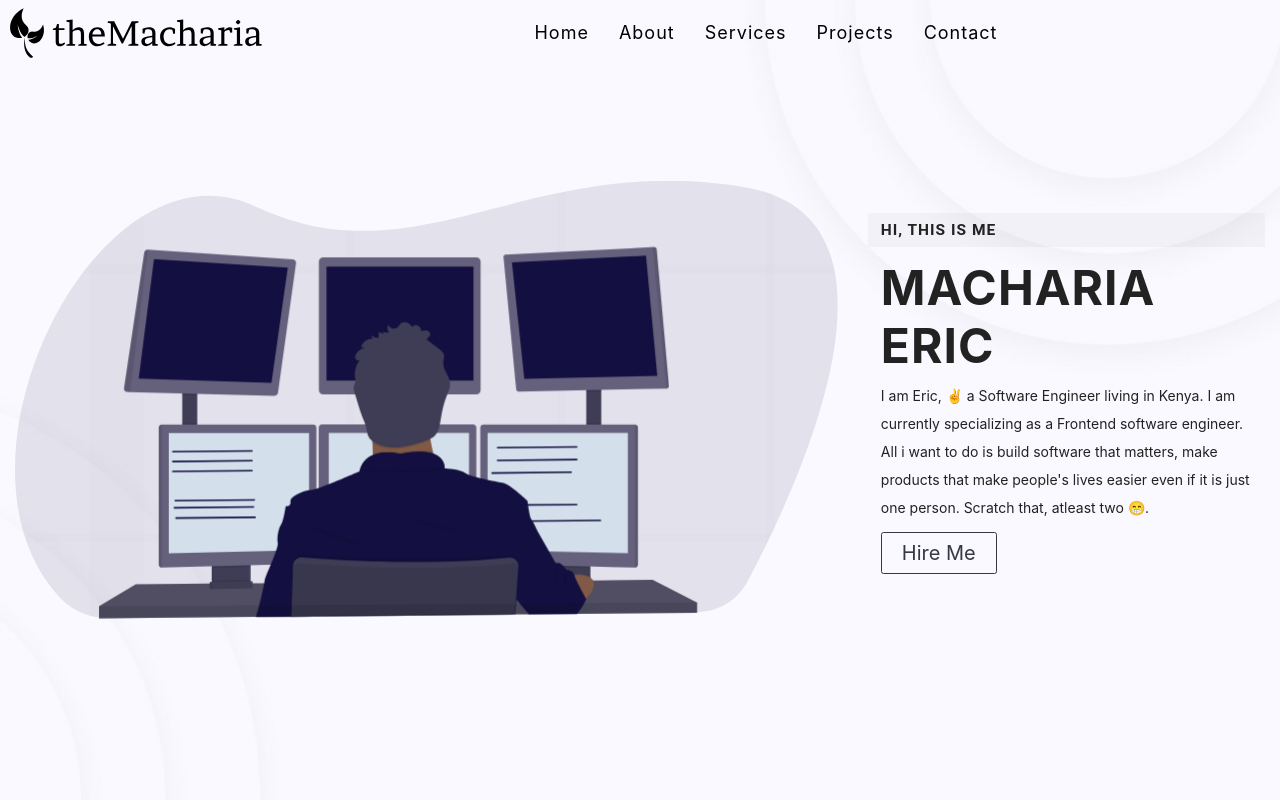
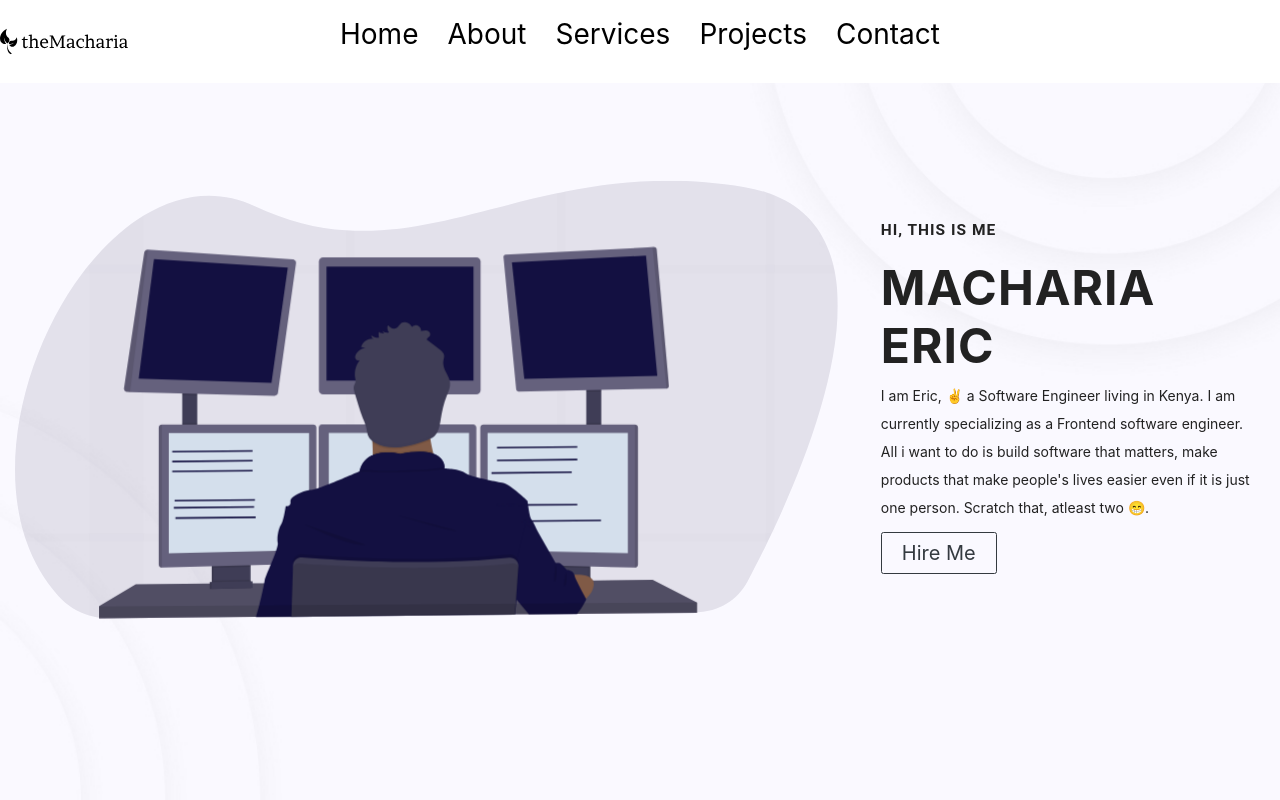
Before and after one commit to The-macharia/react-portfolio, a React (Create React App) app: page / in a window 1280 px wide. Shown: the top 800 px of the page. Built offline with nearby package versions, Linux system fonts and the light colour scheme.

Commit message:
feat: add and style new navbar

```diff
--- a/src/App.js
+++ b/src/App.js
@@ -103,6 +103,23 @@ class App extends Component {
         },
       },
     ],
+    isCollapsed: false,
+  };
+
+  collapseToggler = () => {
+    this.setState({ isCollapsed: !this.state.isCollapsed });
+    console.log(this.state.isCollapsed);
+    const collapsible = document.getElementById("collapse");
+    collapsible.style.height = "auto"
+      ? this.state.isCollapsed
+      : (collapsible.style.height = "auto");
+  };
+
+  hoverToggle = (e) => {
+    const marker = document.querySelector("#marker");
+
+    marker.style.left = e.target.offsetLeft + "px";
+    marker.style.width = e.target.offsetWidth + 30 + "px";
   };
 
   hideBackdropToggler = () =>
@@ -115,7 +132,12 @@ class App extends Component {
           <Backdrop clicked={this.hideBackdropToggler} />
         )}
 
-        <Header links={this.state.links} clicked={this.hideBackdropToggler} />
+        <Header
+          links={this.state.links}
+          clicked={this.hideBackdropToggler}
+          hoverToggle={(e) => this.hoverToggle(e)}
+          collapse={() => this.collapseToggler()}
+        />
         <main>
           <About
             about={this.state.about}
@@ -138,21 +160,7 @@ class App extends Component {
               justify-content: center;
               align-items: center;
             }
-            #about {
-              position: relative;
-            }
-            h1 {
-              font-weight: bold;
-              letter-spacing: 0.1rem;
-              color: #222;
-            }
-            h5 {
-              backgroud-color: transparent !important;
-              font-weight: bold;
-              font-family: "Roboto", sans-serif;
-              letter-spacing: 0.1rem;
-              font-size: 1.55rem;
-            }
+
             .invalid {
               border-bottom: 1.5px solid red !important;
               &:hover {
--- a/src/components/Card.js
+++ b/src/components/Card.js
@@ -26,8 +26,7 @@ export const ServicesCard = (props) => (
   </div>
 );
 
-export const ProjectCard = (props) => {
-  return (
+export const ProjectCard = (props) => (
   <div className="project__card">
     <div className="project__face project__face--face1">
       <div className="content">
@@ -51,4 +50,3 @@ export const ProjectCard = (props) => {
     </div>
   </div>
 );
-};
--- a/src/components/Navigation/Links.js
+++ b/src/components/Navigation/Links.js
@@ -19,22 +19,8 @@ const Links = (props) => {
     alignItems: "center",
   };
 
-  const marker = document.querySelector(".marker");
-  const links = document.querySelectorAll(".navbar-nav a");
-
-  const indicator = (e) => {
-    marker.style.left = e.offsetLeft + "px";
-    marker.style.width = e.offsetWidth + "px";
-  };
-
-  links.forEach((link) =>
-    link.addEventListener("mouseover", (e) => indicator(e.target))
-  );
-
   return (
     <UL className="navbar-nav" style={ulStyles}>
-      <div className="marker"></div>
-
       {props.links.map((link) => (
         <li className="nav-item active" key={link}>
           <a
@@ -51,3 +37,11 @@ const Links = (props) => {
 };
 
 export default Links;
+
+export const NLink = (props) => (
+  <li className="nav__item" onMouseOver={props.hoverToggle}>
+    <a href={`#${props.title}`} className="nav__link">
+      {props.title}
+    </a>
+  </li>
+);
--- a/src/components/Navigation/Nav.js
+++ b/src/components/Navigation/Nav.js
@@ -1,6 +1,6 @@
 import React from "react";
 import MenuIcon from "@material-ui/icons/Menu";
-import Link from "./Links";
+import Link, { NLink } from "./Links";
 import { Button } from "@material-ui/core";
 import { ReactComponent as Logo } from "../../assets/logo.svg";
 
@@ -24,11 +24,14 @@ const Nav = (props) => {
 
   return (
     <nav className="navbar navbar-expand-sm fixed-top w-100" style={styles}>
-      <a className="navbar-brand mr-auto" href="/">
+      <a
+        className="navbar-brand mr-auto"
+        href="/"
+        onmouseover={props.hoverToggle}
+      >
         <Logo />
       </a>
       <Button
-        // style={{ color: "#04091e", backgroundColor: "#8e701d" }}
         className="navbar-toggler"
         type="button"
         data-toggle="collapse"
@@ -53,3 +56,22 @@ const Nav = (props) => {
 };
 
 export default Nav;
+
+export const Navbar = (props) => (
+  <nav className="nav">
+    <div className="nav__brand">
+      <Logo />
+    </div>
+
+    <div className="nav__hamburger" onClick={props.collapse}></div>
+    <div id="marker"></div>
+
+    <div className="nav__collapse" id="collapse">
+      <ul className="nav__ul">
+        {props.links.map((link) => (
+          <NLink hoverToggle={props.hoverToggle} key={link} title={link} />
+        ))}
+      </ul>
+    </div>
+  </nav>
+);
--- a/src/containers/Header.js
+++ b/src/containers/Header.js
@@ -1,5 +1,5 @@
 import React from "react";
-import Nav from "../components/Navigation/Nav";
+import Nav, { Navbar } from "../components/Navigation/Nav";
 import "bootstrap/dist/css/bootstrap.css";
 import Image from "../assets/wave.jpg";
 import Card from "../components/Card";
@@ -12,10 +12,18 @@ const Header = (props) => {
     backgroundPosition: "right",
     width: "100% !important",
   };
+  {
+    /* <Nav links={props.links} clicked={props.clicked} /> */
+  }
   return (
     <header id="home" style={styles}>
       <div className="container-fluid d-flex flex-column justify-content-center">
-        <Nav links={props.links} clicked={props.clicked} />
+        <Navbar
+          hoverToggle={props.hoverToggle}
+          links={props.links}
+          collapse={props.collapse}
+        />
+
         <div className="row align-items-center justify-content-center">
           <div className="col-md-6 col-lg-8 col-sm-12 svg-box">
             <ReactImage />
--- a/src/scss/_base.scss
+++ b/src/scss/_base.scss
@@ -28,3 +28,20 @@ html {
 .container {
   position: relative;
 }
+.col-12,
+.col-4 {
+  @include flex-props;
+}
+
+h1 {
+  font-weight: bold;
+  letter-spacing: 0.1rem;
+  color: $color-dark;
+}
+h5 {
+  background-color: transparent !important;
+  font-weight: bold;
+  font-family: "Roboto", sans-serif;
+  letter-spacing: 0.1rem;
+  font-size: 1.55rem;
+}
--- a/src/scss/_components.scss
+++ b/src/scss/_components.scss
@@ -101,7 +101,8 @@
   }
 }
 
-//////////////////////////SERVICE CARD//////////////
+////////////////////////// SERVICE CARD//////////////
+
 .services {
   width: 100%;
   position: relative;
@@ -178,3 +179,124 @@
     top: -140px;
   }
 }
+
+////////////////////////// NAVIGATION BAR //////////////
+.nav {
+  width: 100%;
+  position: fixed;
+  top: 0;
+  left: 0;
+  background: $color-white;
+  margin: 0;
+  padding: 2rem;
+  z-index: 1000;
+
+  @include flex-props;
+
+  @include respond(tab-port) {
+    flex-direction: column;
+    background: $color-primary-light;
+    color: $color-white;
+  }
+
+  &__brand {
+    width: 20%;
+    position: absolute;
+    left: 0;
+    top: 0;
+    height: 100%;
+
+    @include respond(tab-port) {
+      width: 100%;
+      padding: 1rem 0;
+      z-index: 100;
+    }
+
+    svg {
+      width: 50%;
+      height: auto;
+      height: 100%;
+    }
+  }
+  &__hamburger {
+    display: none;
+
+    @include respond(tab-port) {
+      @include flex-props;
+      width: 3.5rem;
+      height: 3.5rem;
+      border-radius: 50%;
+      position: absolute;
+      right: 2rem;
+      top: 2rem;
+      background: #ff0057;
+    }
+  }
+
+  &__collapse {
+    width: 50%;
+    transition: all 0.3s;
+
+    @include respond(tab-port) {
+      margin-top: 3rem;
+      width: 100%;
+      height: 0;
+    }
+  }
+
+  &__ul {
+    list-style: none;
+    display: flex;
+    align-items: center;
+    justify-content: space-between;
+    width: 100%;
+
+    @include respond(tab-port) {
+      flex-direction: column;
+    }
+  }
+  &__item {
+    margin: 0 1rem;
+
+    @include respond(tab-port) {
+      width: 100%;
+      margin: 1rem 0;
+      @include flex-props;
+    }
+  }
+
+  &__link {
+    position: relative;
+    font-size: 2em;
+    color: $color-black;
+    text-align: center;
+    text-transform: capitalize;
+    text-decoration: none;
+
+    &:hover {
+      text-decoration: none;
+      color: $color-primary-light;
+    }
+
+    @include respond(tab-port) {
+      flex: 1;
+      color: $color-light;
+      padding: 1rem;
+      text-align: center;
+    }
+  }
+  #marker {
+    position: absolute;
+    height: 0.4rem;
+    width: 0;
+    background: $color-black;
+    bottom: -0.5rem;
+    left: 0;
+    transition: 0.5s;
+    border-radius: 0.4rem;
+
+    @include respond(tab-port) {
+      display: none;
+    }
+  }
+}
--- a/src/scss/_containers.scss
+++ b/src/scss/_containers.scss
@@ -2,3 +2,7 @@
   background-color: $color-primary;
   z-index: -10;
 }
+
+#about {
+  position: relative;
+}
```
Lines whose indentation alone changed are shown as unchanged.
